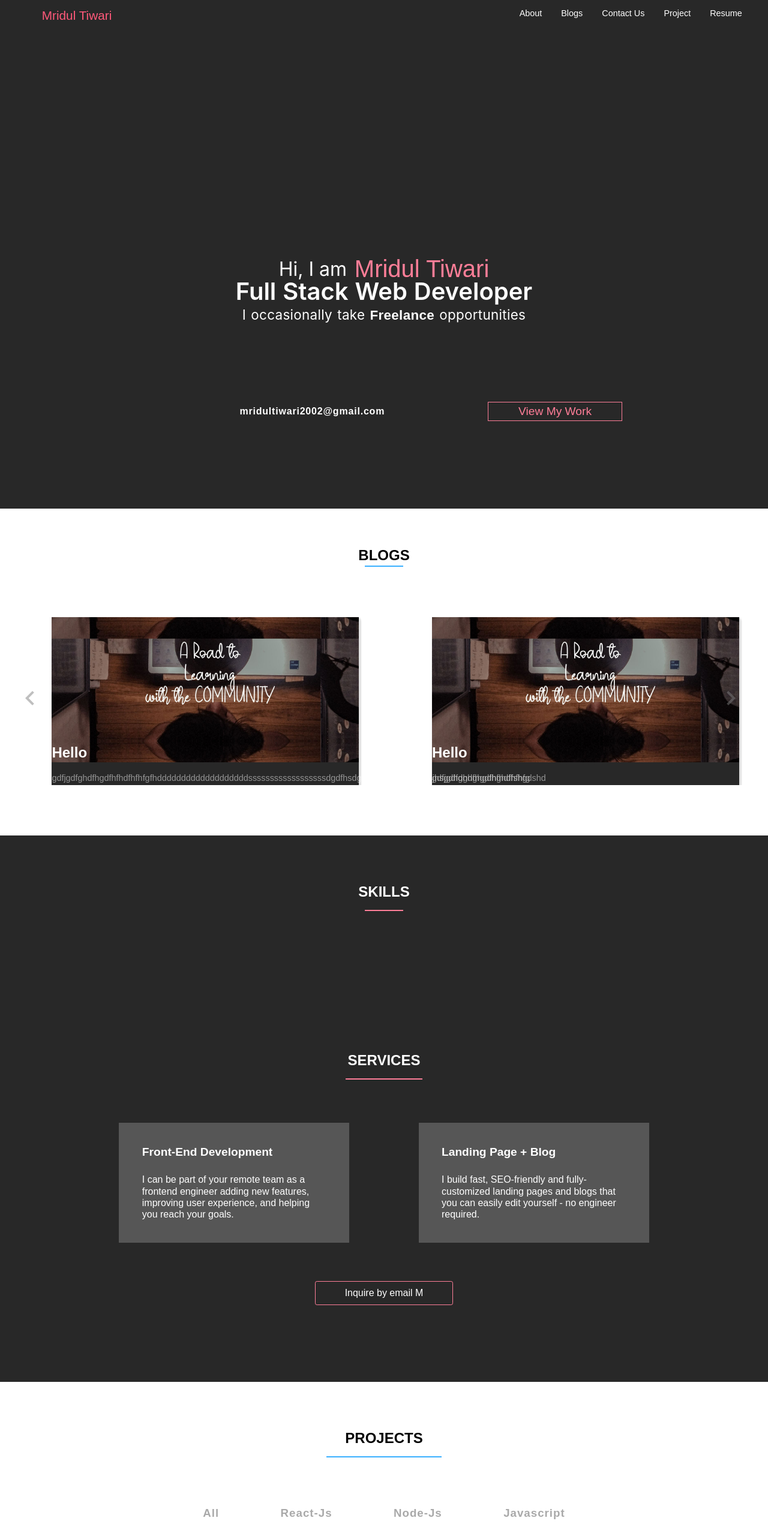
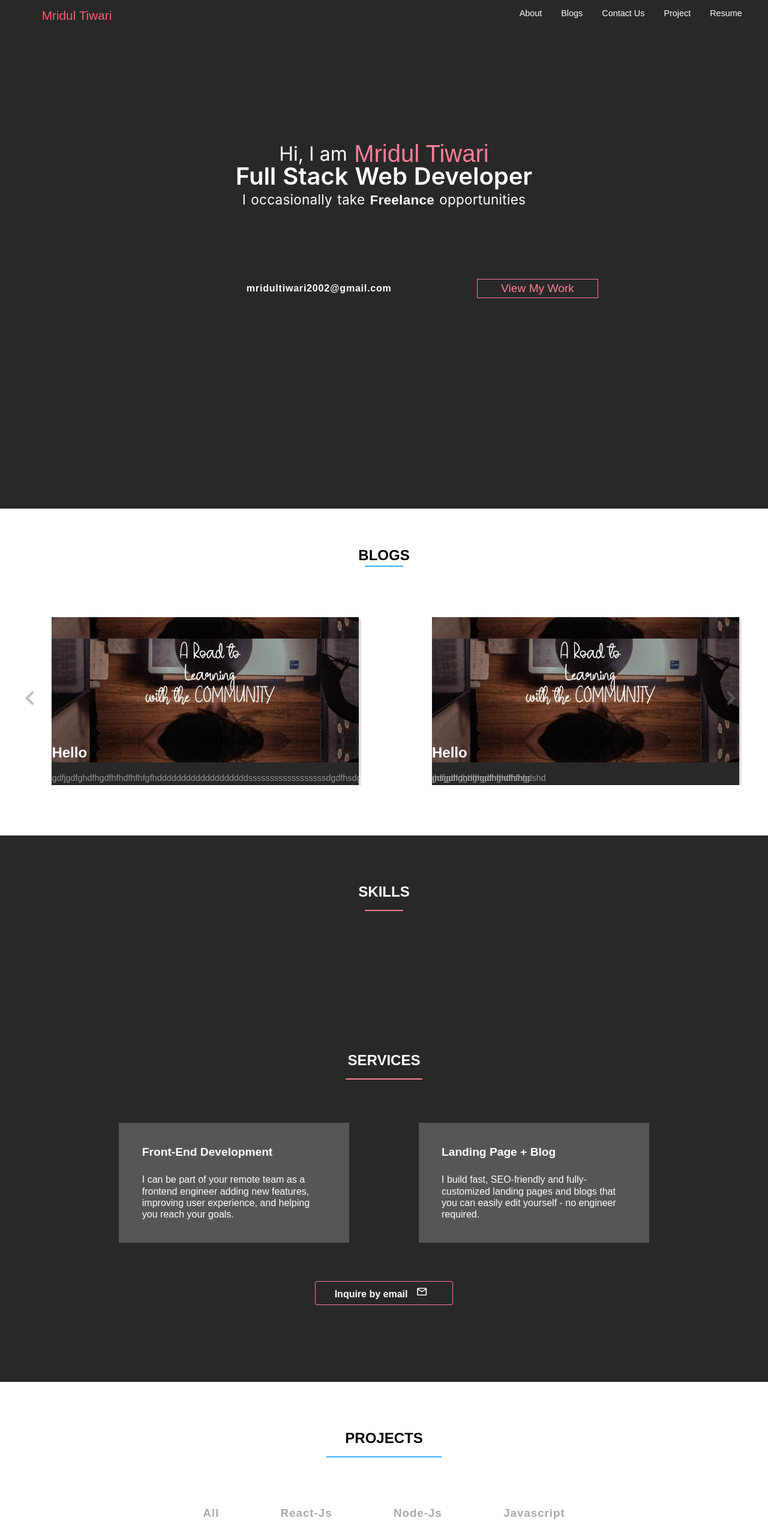
Before and after one commit to MridulTi/My-Portfolio-Website, a React (Create React App) app: page / in a window 1280 px wide. Shown: the top 2551 px of the page at 60% size. Built offline with nearby package versions, Linux system fonts and the light colour scheme.

Commit message:
Added Icons

```diff
--- a/src/Screens/Components/Header.js
+++ b/src/Screens/Components/Header.js
@@ -16,7 +16,7 @@ export default function Header(props){
         <div className="Banner">
             <Nav/>
             <div className="banner-content">
-                <div className="your-name container mx-auto">
+                <div className="your-name">
                 <p className="margin-top 10">Hi, I am </p>
                 <h1>Mridul Tiwari</h1>
                 </div>
--- a/src/Screens/Components/styles/header.css
+++ b/src/Screens/Components/styles/header.css
@@ -76,3 +76,8 @@
     background-color: #F16984;
 
 }
+@media only screen and (min-width:1200px){
+    .banner-content{
+        padding: 20% 5%;
+    }
+}
--- a/src/Screens/Components/styles/services.css
+++ b/src/Screens/Components/styles/services.css
@@ -23,6 +23,12 @@
     height: 25vh;
     background-color: #565656;
 }
+.font-mail{
+    font-family: 'Raleway',sans-serif;
+    width: 3vw;
+    align-items: center;
+    font-size: 1.2rem;
+}
 .service-content-list>div>p{
     font-size: 1rem;
     line-height: 1.2rem;
@@ -43,9 +49,11 @@
     width: 10vw;
 }
 .services>button{
+    font-family: 'Raleway',sans-serif;
     border: 1px solid #FF7E98;
     width: 18vw;
     height: 5vh;
+    font-weight: 600;
     border-radius: 0.2rem;
     background-color: transparent;
     color: white;
--- a/src/Screens/Services.js
+++ b/src/Screens/Services.js
@@ -1,4 +1,5 @@
 import React from "react"
+import {MdOutlineMail} from "react-icons/md";
 import ServiceCard from "./Components/List/ServiceCard"
 import SerData from "./Components/List/SerData"
 import Slider from "./Components/Slider.js"
@@ -20,7 +21,7 @@ export default function Services(){
                     <p>I build fast, SEO-friendly and fully-customized landing pages and blogs that you can easily edit yourself - no engineer required.</p>
                 </div>
             </div>
-            <button>Inquire by email M</button>
+            <button>Inquire by email <MdOutlineMail className="font-mail"/></button>
         </div>
     )
 }
```
